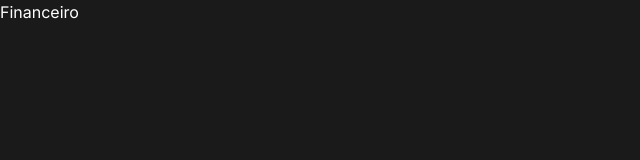
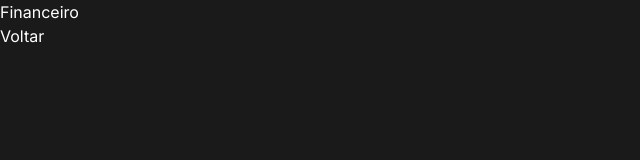
Before and after one commit to luizfranzon/router-vault, a Next.js app in the folder App/: page /financeiro in a window 1280 px wide. Shown: the top 160 px of the page, without its empty margins (0-640 px from the left). Built offline with nearby package versions, Linux system fonts and the light colour scheme.

Commit message:
some fixes

```diff
--- a/App/src/components/TriggerAddRouterButton.tsx
+++ b/App/src/components/TriggerAddRouterButton.tsx
@@ -219,7 +219,7 @@ export function TriggerAddRouterButton() {
                 >
                   <option value="Luiz">Luiz</option>
                   <option value="Fabrício">Fabrício</option>
-                  <option value="Felipe">Felipe</option>
+                  <option value="Thiago">Thiago</option>
                   <option value="Marina">Marina</option>
                 </select>
               </div>
--- a/App/src/pages/404.tsx
+++ b/App/src/pages/404.tsx
@@ -2,7 +2,7 @@ import Link from 'next/link'
 
 export default function NotFoundPage() {
   return (
-    <div className="h-screen flex flex-col items-center justify-center gap-2 text-2xl">
+    <div className="h-screen flex font-bold flex-col items-center justify-center gap-2 text-2xl">
       <h1>Página não encontrada, volte para o inicio.</h1>
       <Link className="text-blue-500 underline" href="/">
         Voltar para o inicio
--- a/App/src/pages/financeiro.tsx
+++ b/App/src/pages/financeiro.tsx
@@ -1,3 +1,10 @@
+import Link from 'next/link'
+
 export default function Financeiro() {
-  return <h1>Financeiro</h1>
+  return (
+    <div>
+      <h1>Financeiro</h1>
+      <Link href={'/'}>Voltar</Link>
+    </div>
+  )
 }
```
